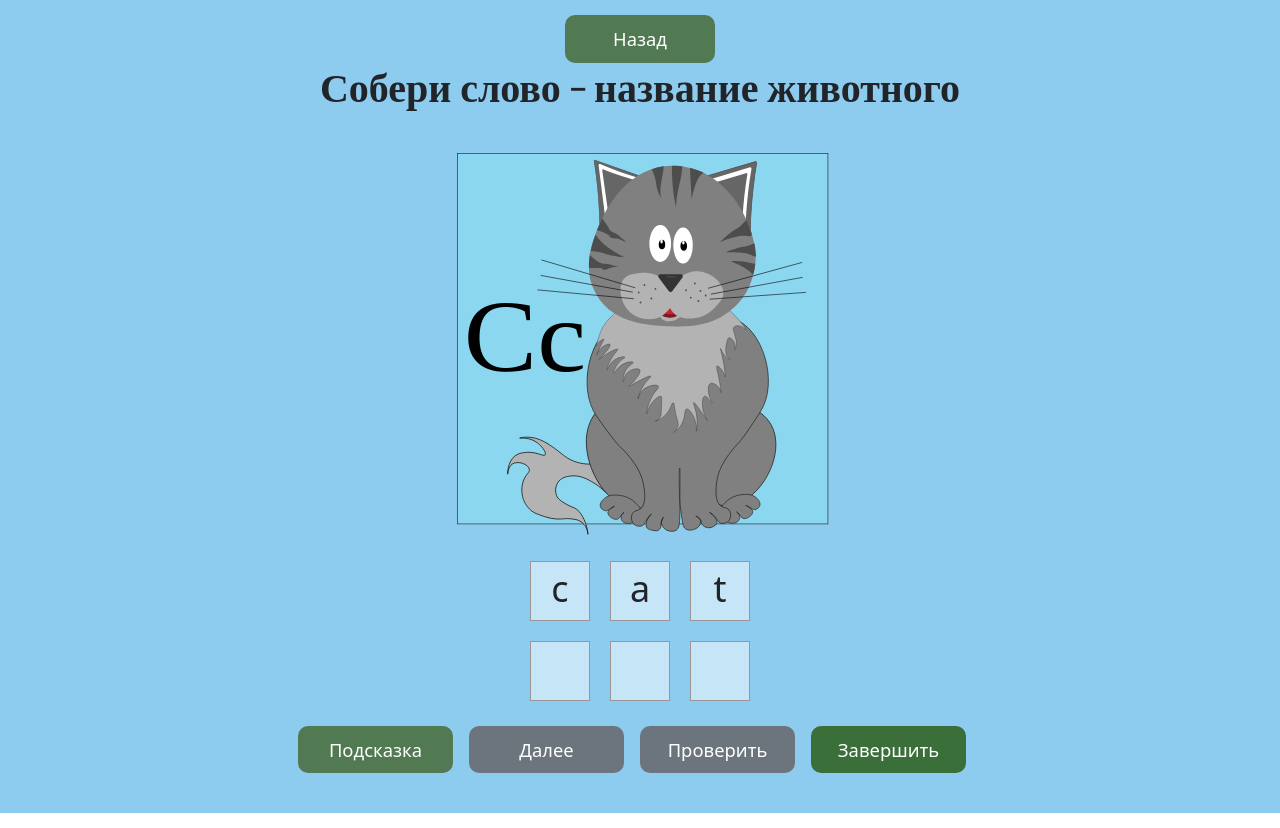
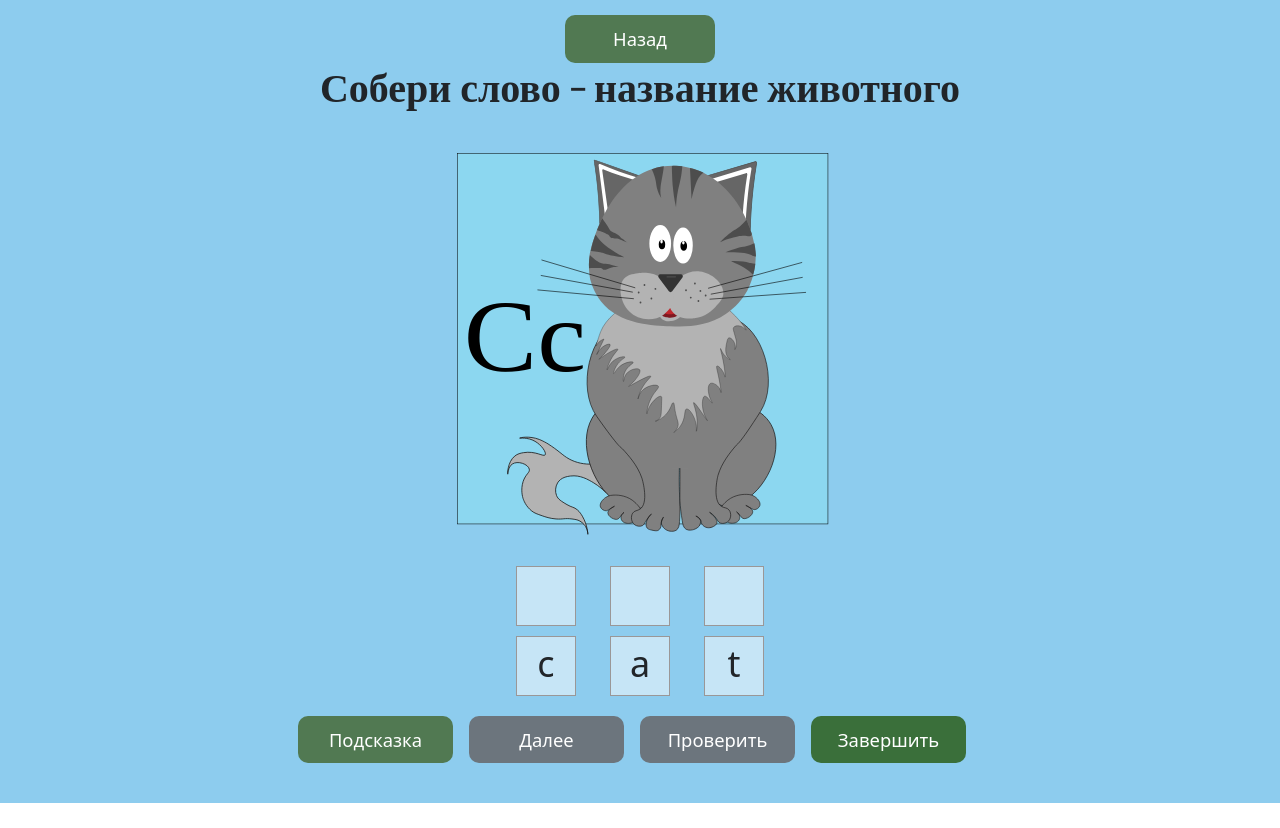
Before and after one commit to AnigalHub/DrawnSVGWithAnimation, a Vue app: page /wordConstructor in a window 1280 px wide. Built offline with nearby package versions, Linux system fonts and the light colour scheme; a web font is replaced by a local one.

Commit message:
добавлен правильный startDrag,onDrop

```diff
--- a/src/components/wordConstructor.vue
+++ b/src/components/wordConstructor.vue
@@ -6,17 +6,22 @@
             <div class="animal">
                 <component :is="currentSvg.svg"/>
             </div>
-           <div class="letters" @dragover.prevent @dragenter.prevent @drop="onDrop($event,'randomLettersAnimal',index)">
-                <div class="letter" v-for="(n,index) in  randomLettersAnimal" :key="index">
-                   <div draggable @dragstart="startDrag($event,'randomLettersAnimal',index)">{{n}}</div>
-            </div>
-            </div>
-            <div class="name_animal" >
-                <div class="letter" v-for="(x,index) in animalName" :key="index" :id="index"
-                     @dragover.prevent @dragenter.prevent  @drop="onDrop($event, 'animalName',index)"
-                     draggable @dragstart="startDrag($event,'animalName',index)"
-                     >{{x}}</div>
-            </div>
+            <b-row  class="name_animal">
+                <b-col  v-for="(x,index) in animalName" :key="index" :id="index"
+                        @dragover.prevent @dragenter.prevent  @drop="onDrop($event, 'animalName',index)">
+                    <div class="letter"  draggable @dragstart="startDrag($event,'animalName',index)">
+                        {{x}}
+                    </div>
+                </b-col>
+            </b-row>
+            <b-row class="letters">
+                <b-col  v-for="(n,index) in  randomLettersAnimal" :id="index" class="letters_and_words"
+                        @dragover.prevent @dragenter.prevent @drop="onDrop($event,'randomLettersAnimal',index)">
+                    <div class="letter" draggable @dragstart="startDrag($event,'randomLettersAnimal',index)">
+                        {{n}}
+                    </div>
+                </b-col>
+            </b-row>
             <b-modal ref="modal">
                 <p>Игра завершена!</p>
                 <p>Количество набранных баллов:</p>
@@ -53,39 +58,18 @@
                 animalName:[],
             }
         },
-        created() {
-          this.newAnimal()
-        },
         methods:{
-            showModal(){
-                this.$refs['modal'].show()
-            },
-            showNameAnimal(){
-             this.$refs['modalHelp'].show()
-            },
-            newAnimal:function(){
-                this.currentSvg = this.getRandomSvg()
-                this.randomLettersAnimal = this.randomLetters(this.currentSvg.letters)
-                this.animalName = new Array(this.randomLettersAnimal.length)
-            },
-            randomLetters:function (array) {
-              return  array.map(i=>[Math.random(), i]).sort().map(i=>i[1])
-            },
-            startDrag(evt,nameOfArray,index){
-                console.log(evt)
+            startDrag(evt, nameOfArray, index){
                 evt.dataTransfer.dropEffect = 'move'
                 evt.dataTransfer.effectAllowed = 'move'
-                const letterCard = JSON.stringify({nameOfArray,index})
-                evt.dataTransfer.setData('letter', letterCard)
-                console.log(letterCard)
+                const animalCard = JSON.stringify({ nameOfArray, index})
+                evt.dataTransfer.setData('letter',animalCard)
             },
             onDrop(evt,nameFillableArray,id){
                 const data = evt.dataTransfer.getData('letter')
                 let sourceData = JSON.parse(data)
                 let itemFromSource = this[sourceData.nameOfArray]
                 let destinationArray = this[nameFillableArray]
-                console.log(itemFromSource[sourceData.index])
-                console.log(destinationArray[id])
 
                 if(nameFillableArray == 'randomLettersAnimal' && itemFromSource[sourceData.index] != undefined && sourceData.nameOfArray == 'animalName'){
                     destinationArray.length++
@@ -95,8 +79,9 @@
                 else{
                     let inside = destinationArray.splice(id, 1, itemFromSource[sourceData.index])
                     if(sourceData.nameOfArray == nameFillableArray){
-                        if(inside)
+                        if(inside){
                             destinationArray[sourceData.index] = inside[0]
+                        }
                     }
                     else {
                         if((inside[0] != undefined)){
@@ -109,7 +94,25 @@
                         }
                     }
                 }
-            }
+            },
+            showModal(){
+                this.$refs['modal'].show()
+            },
+            showNameAnimal(){
+                this.$refs['modalHelp'].show()
+            },
+            newAnimal:function(){
+                this.currentSvg = this.getRandomSvg()
+                this.randomLettersAnimal = this.randomLetters(this.currentSvg.letters)
+                this.animalName = new Array(this.randomLettersAnimal.length)
+            },
+            randomLetters:function (array) {
+              return  array.map(i=>[Math.random(), i]).sort().map(i=>i[1])
+            },
+
+        },
+        created() {
+            this.newAnimal()
         }
     }
 
@@ -125,6 +128,10 @@
         margin-top: -50px;
         font-size: 3.2rem;
     }
+    .row{
+        max-width: max-content !important;
+        margin: 0 auto;
+    }
      svg {
          display: block;
          width: 450px;
@@ -137,23 +144,18 @@
         display: flex;
         align-items: center;
         justify-content: center;
+        margin-bottom: 10px;
+        height: 60px;
         .letter{
             background: rgba(255, 255, 255, 0.5);
             border: 1.8px solid #9a9797;
             float: left;
-            margin: 0 10px;
+            margin: 5px;
             font-size: 2.25rem;
             text-align: center;
             width: 60px;
             height: 60px;
         }
-    }
-    .letters{
-        height: 60px;
-    }
-    .name_animal{
-        margin-top: 20px !important;
-        height: 60px;
     }
      @media screen and (min-width: 500px) and (max-width: 768px) {
          .letters,.name_animal{
```
